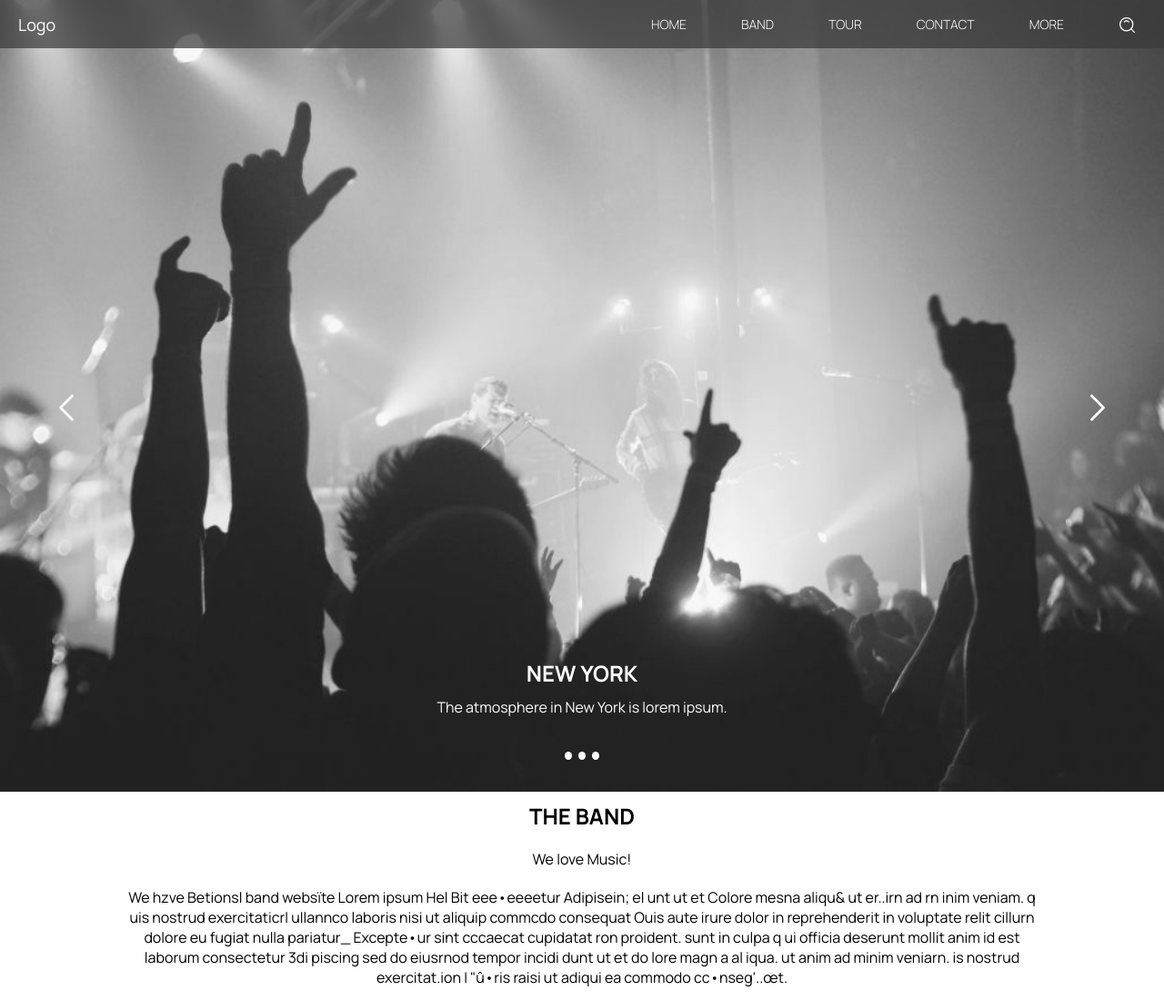
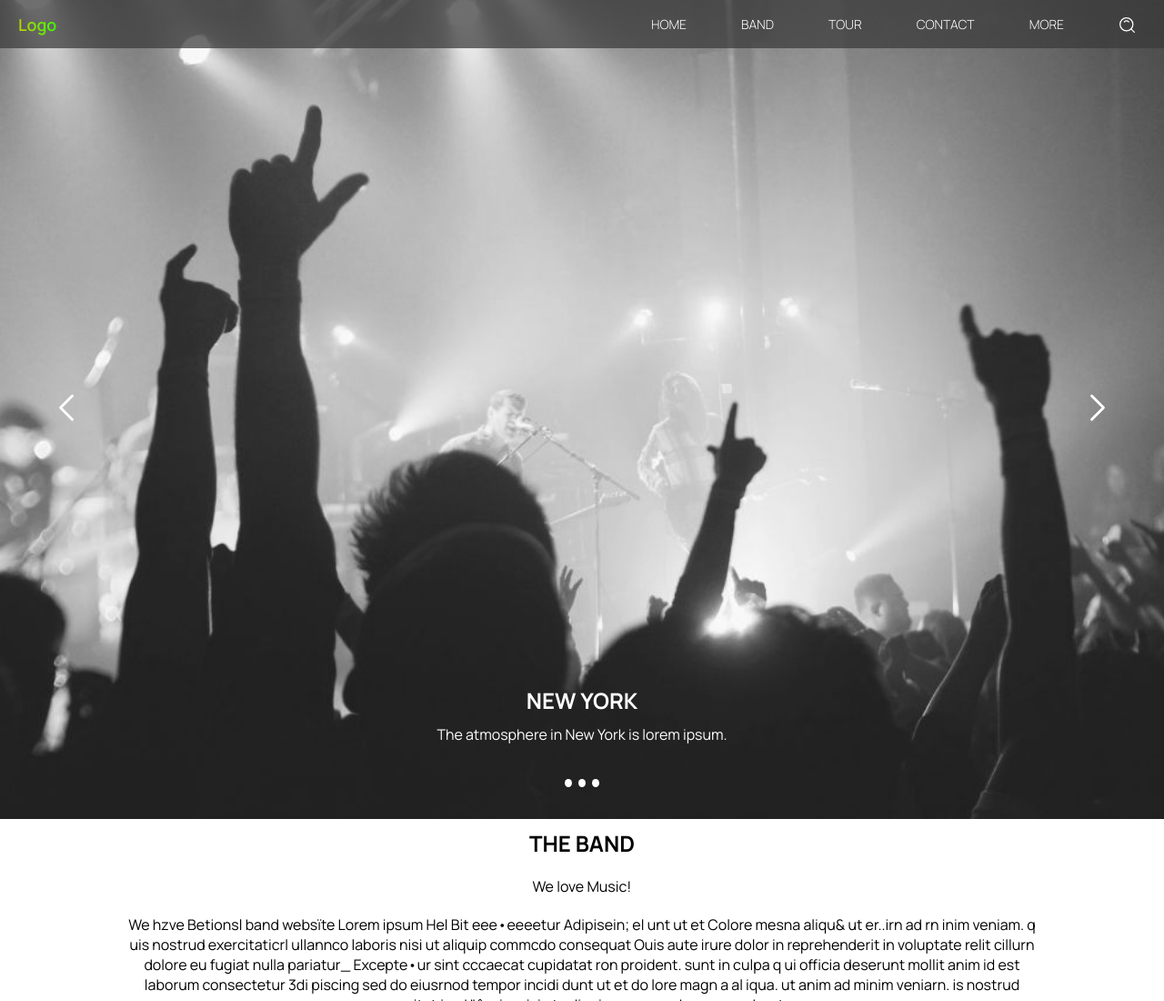
Before and after one commit to Moonbrite/Group, a plain HTML site: page index.html in a window 1280 px wide. Shown: the top 1100 px of the page at 91% size. Drawn offline with Linux system fonts and the light colour scheme.

Commit message:
css animation logo

```diff
--- a/css/style.css
+++ b/css/style.css
@@ -21,7 +21,6 @@ nav ul li a {
 }
 
 h1 {
-    color: var(--color-text);
     font-size: 50px;
     font-weight: 200;
     letter-spacing: 2px;
@@ -47,19 +46,23 @@ nav ul li a {
 
 nav h2 {
     color: var(--color-text);
-    font-weight: 400;
+    font-weight: 600;
     text-transform: capitalize;
     font-size: 18px;
     cursor: pointer;
     transform: rotate(0deg);
     transition: 1s all ease;
     padding-left: 20px;
+    background-image: linear-gradient(80deg, #ffbf00 , rgb(51, 255, 0));
+    background-clip: text;
+    -webkit-background-clip: text;
+    color: transparent;
 }
 
 nav h2:hover {
     transform: rotate(360deg);
     transition: 1s all ease;
-    color: black;
+    color: rgb(255, 115, 0);
     font-weight: 900;
 }
 
@@ -129,7 +132,7 @@ nav {
     background-image: url(../image/ny.jpg);
     background-size: cover;
     filter: grayscale();
-    height: 870px;
+    height: 900px;
     text-align: center;
     display: flex;
     justify-content: center;
```
